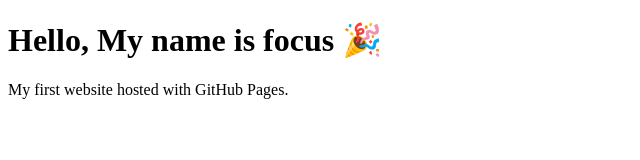
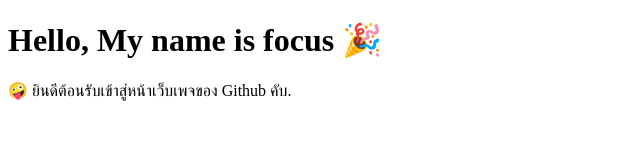
Before and after one commit to FloWgus23/FloWgus23.github.io, a plain HTML site: page index.html in a window 1280 px wide. Shown: the full height of the page, 0-640 px from the left. Drawn offline with Linux system fonts and the light colour scheme.

Commit message:
Update index.html

```diff
--- a/index.html
+++ b/index.html
@@ -6,6 +6,6 @@
 </head>
 <body>
   <h1>Hello, My name is focus 🎉</h1>
-  <p>My first website hosted with GitHub Pages.</p>
+  <p>🤪 ยินดีต้อนรับเข้าสู่หน้าเว็บเพจของ Github คับ.</p>
 </body>
 </html>
```
